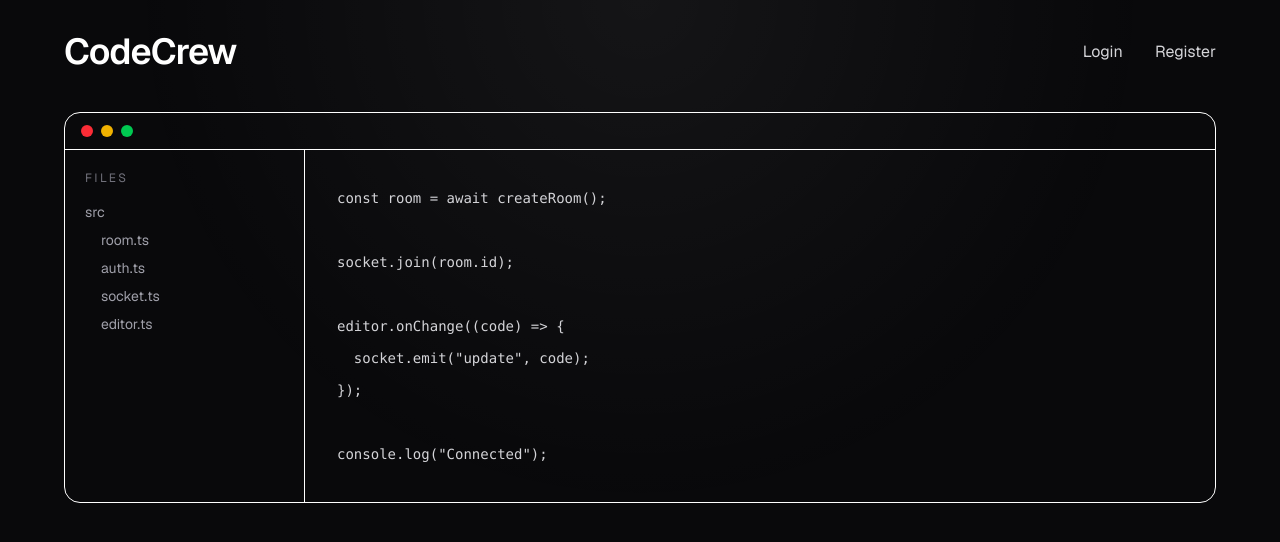
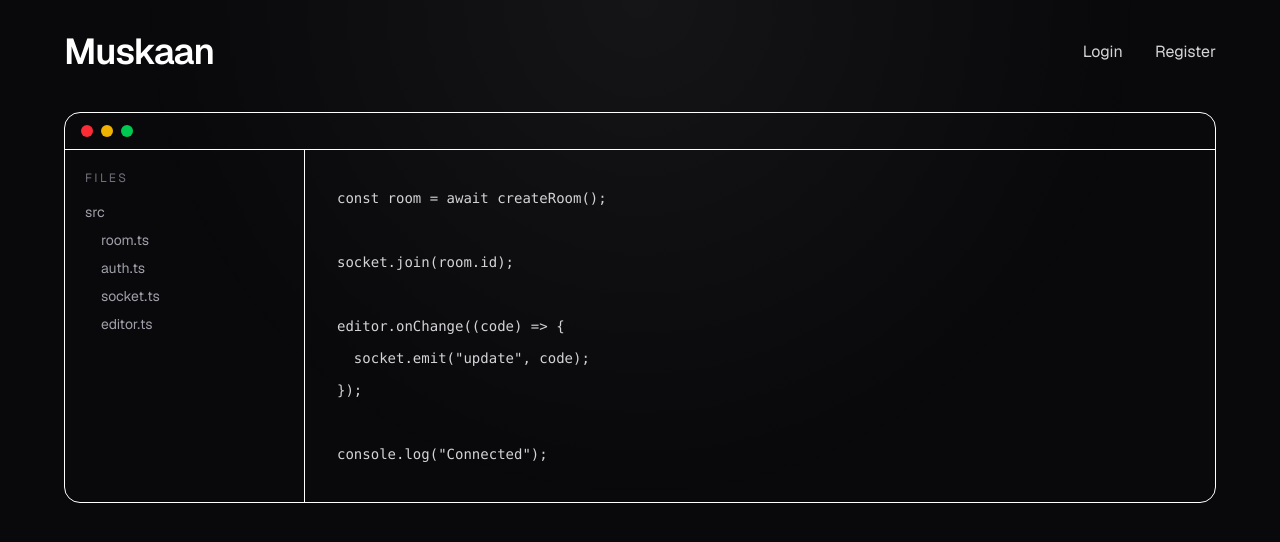
Before and after one commit to 0xJainam/CodeCrew, a Next.js app: page / in a window 1280 px wide. Shown: the top 542 px of the page. Built offline with nearby package versions, Linux system fonts and the light colour scheme.

Commit message:
Change link text from 'CodeCrew' to 'Muskaan'

```diff
--- a/src/app/page.tsx
+++ b/src/app/page.tsx
@@ -19,7 +19,7 @@ console.log("Connected");`;
             href="/"
             className="text-4xl font-semibold tracking-tight transition-opacity hover:opacity-80"
           >
-            CodeCrew
+            Muskaan
           </Link>
 
           <div className="flex gap-8 text-m text-zinc-300">
```
